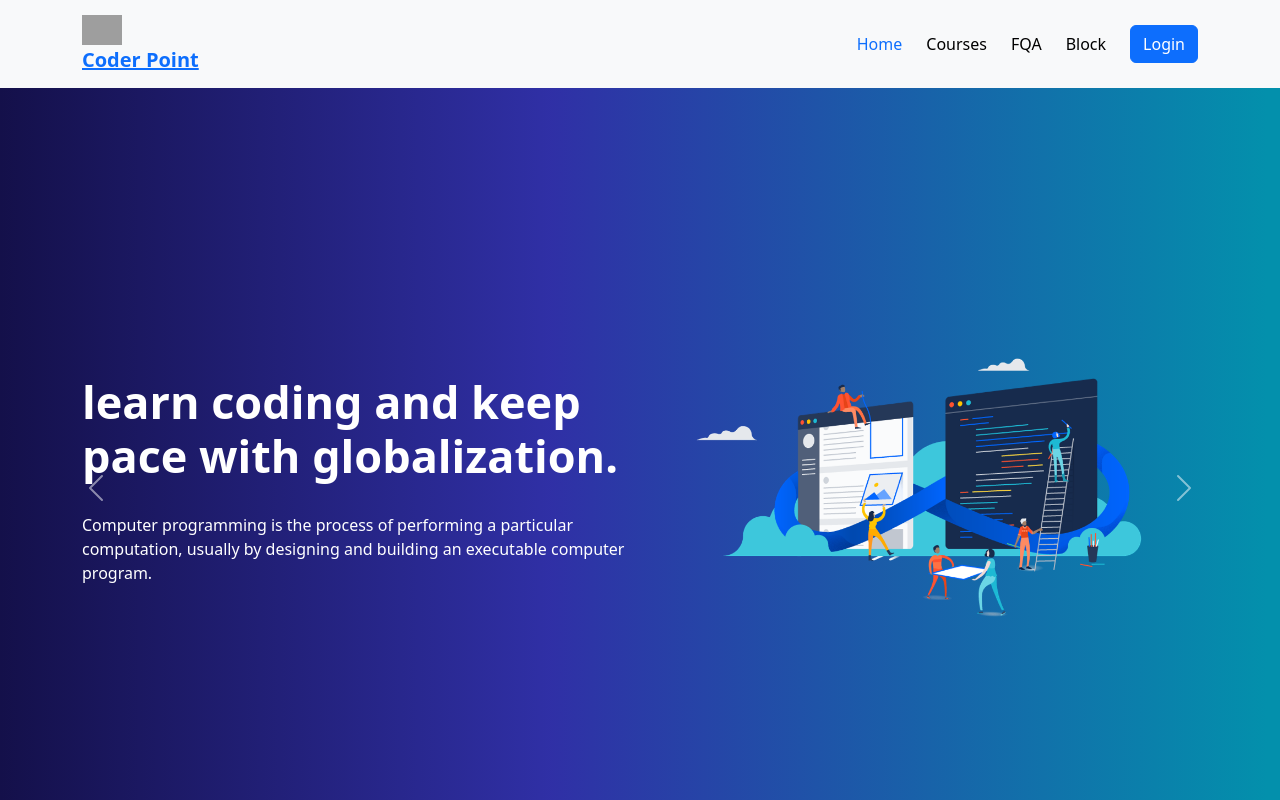
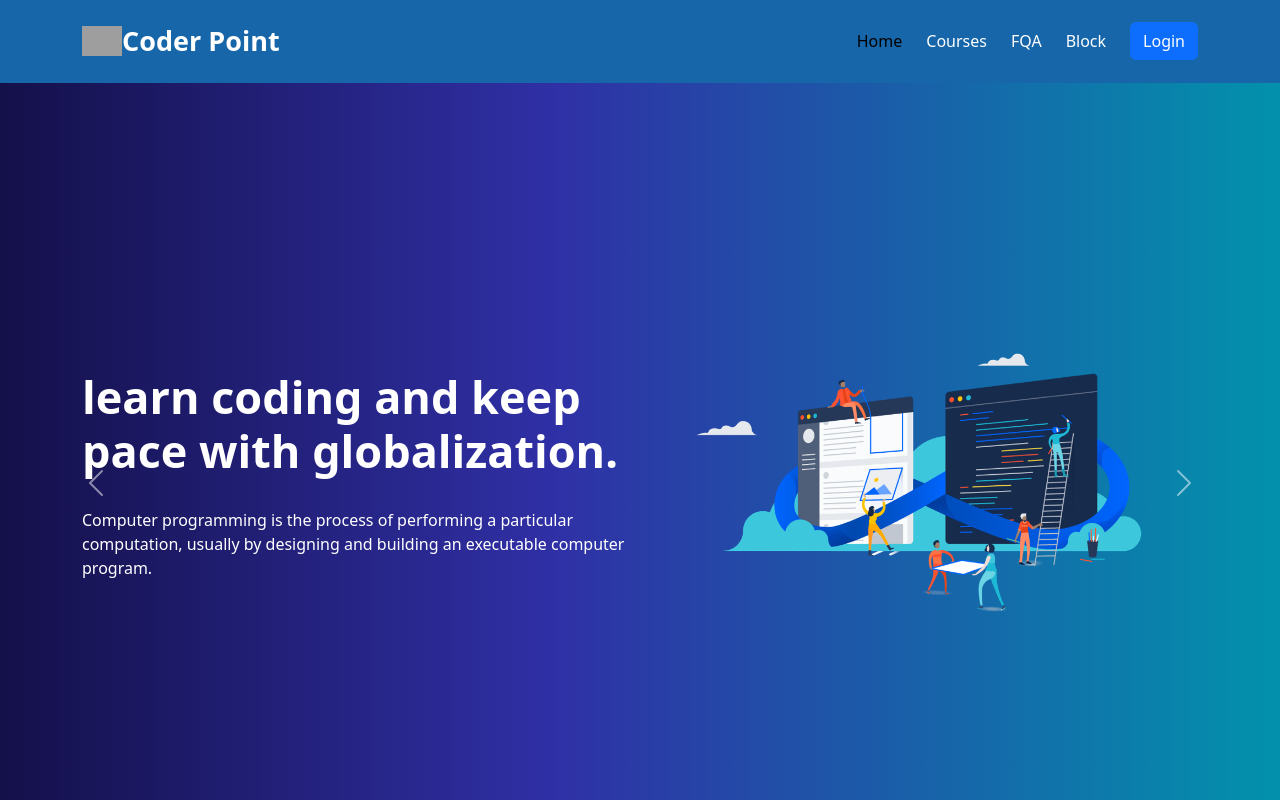
Before and after one commit to sagor-dh/Coder-Point-Client, a React (Create React App) app: page / in a window 1280 px wide. Shown: the top 800 px of the page. Built offline with nearby package versions, Linux system fonts and the light colour scheme; no server answers; grey boxes are pictures that could not be loaded.

Commit message:
show user photo in header and responsive home page

```diff
--- a/src/components/Header/Header.css
+++ b/src/components/Header/Header.css
@@ -1,6 +1,24 @@
+.navbar{
+    background-color: #1666a9;
+}
 .logo{
     width: 40px;
 }
 .logo_text{
     font-weight: bold;
+    color:#fff;
+    font-size: 27px;
 }
+.user_photo{
+    width: 40px;
+    height: 40px;
+    border-radius: 50%;
+}
+.dropdown_info{
+    min-width: 200px;
+    min-height: 80px;
+    background-color: #e6e6e6 ;
+}
+.logout_Btn{
+    cursor: pointer;
+}
--- a/src/components/Header/Header.js
+++ b/src/components/Header/Header.js
@@ -1,44 +1,54 @@
 import React from 'react'
+import { useState } from 'react';
 import { useContext } from 'react';
 import { Button } from 'react-bootstrap';
 import Container from 'react-bootstrap/Container';
 import Nav from 'react-bootstrap/Nav';
 import Navbar from 'react-bootstrap/Navbar';
-import { FaUser } from 'react-icons/fa';
 import { NavLink } from 'react-router-dom';
 import { AuthContext } from '../../context/AuthProvider/AuthProvider';
 import './Header.css'
 
 function Header() {
     const { user, userLogOut } = useContext(AuthContext)
+    const [logoutToggle, setLogoutToggle] = useState(false)
+
+    const handleLogoutToggle = () => {
+        setLogoutToggle((currentValue) => !currentValue)
+    }
     console.log(user)
     return (
         <div>
-            <Navbar bg="light" expand="lg">
+            <Navbar expand="lg" className='navbar py-3'>
                 <Container>
                     <Navbar.Brand>
-                        <NavLink>
+                        <NavLink className='d-flex align-items-center text-decoration-none'>
                             <img className='logo' src="https://cdn2.iconfinder.com/data/icons/font-awesome/1792/code-512.png" alt="logo" />
-                            <br />
+
                             <span className='logo_text'>Coder Point</span>
                         </NavLink>
                     </Navbar.Brand>
                     <Navbar.Toggle aria-controls="basic-navbar-nav" />
                     <Navbar.Collapse id="basic-navbar-nav">
-                        <Nav className="ms-auto d-flex align-items-center">
-                            <NavLink className={({ isActive }) => isActive ? 'text-decoration-none text-primary me-4' : 'text-decoration-none text-black me-4'} to='/'>Home</NavLink>
+                        <Nav className="ms-auto d-flex align-items-center position-relative">
+                            <NavLink className={({ isActive }) => isActive ? 'text-decoration-none text-black me-4' : 'text-decoration-none text-white me-4'} to='/'>Home</NavLink>
 
-                            <NavLink className={({ isActive }) => isActive ? 'text-decoration-none text-primary me-4' : 'text-decoration-none text-black me-4'} to='/courses'>Courses</NavLink>
+                            <NavLink className={({ isActive }) => isActive ? 'text-decoration-none text-black me-4' : 'text-decoration-none text-white me-4'} to='/courses'>Courses</NavLink>
 
-                            <NavLink className={({ isActive }) => isActive ? 'text-decoration-none text-primary me-4' : 'text-decoration-none text-black me-4'} to='/fqa'>FQA</NavLink>
+                            <NavLink className={({ isActive }) => isActive ? 'text-decoration-none text-black me-4' : 'text-decoration-none text-white me-4'} to='/fqa'>FQA</NavLink>
 
-                            <NavLink className={({ isActive }) => isActive ? 'text-decoration-none text-primary me-4' : 'text-decoration-none text-black me-4'} to='/block'>Block</NavLink>
+                            <NavLink className={({ isActive }) => isActive ? 'text-decoration-none text-black me-4' : 'text-decoration-none text-white me-4'} to='/block'>Block</NavLink>
                             {
                                 user && user?.uid ? <>
-                                    <FaUser title={user.displayName}/>
-                                    <Button onClick={()=> userLogOut()}>Log Out</Button>
+                                    <img onClick={handleLogoutToggle} title={user.displayName} src={user.photoURL ? user.photoURL : `https://www.kindpng.com/picc/m/146-1468390_transparent-shadow-person-png-missing-profile-picture-icon.png`} alt={user.displayName} className="user_photo" />
 
-                                </> : <Button> <NavLink className='text-white text-decoration-none' to='/login'>Login</NavLink></Button>
+                                    <div className={`position-absolute end-0 top-100 p-2 dropdown_info ${logoutToggle ? 'd-block' : 'd-none'}`}>
+                                        <h5>Setting</h5>
+                                        <hr />
+                                        <h5 onClick={() => userLogOut()} className='logout_Btn'>Log Out</h5>
+                                    </div>
+
+                                </> : <Button> <NavLink className='text-white  text-decoration-none' to='/login'>Login</NavLink></Button>
 
                             }
                         </Nav>
--- a/src/components/Home/Home.js
+++ b/src/components/Home/Home.js
@@ -10,13 +10,13 @@ const Home = () => {
         <div className='banner'>
             <Carousel>
                 <Carousel.Item >
-                    <div className='container banner_bg d-md-flex justify-content-between align-items-center'>
-                        <div className='w-50 text-white '>
+                    <div className='container d-block d-md-flex justify-content-md-between align-items-md-center '>
+                        <div className='w-100 w-md-50 text-white '>
                             <h3>learn coding and keep pace with globalization.</h3>
                             <p>Computer programming is the process of performing a particular computation, usually by designing and building an executable computer program.</p>
                         </div>
 
-                        <div className='w-50 min-vh-100 h-100  d-flex justify-content-center align-items-center'>
+                        <div className='w-100 w-md-50 min-vh-100 h-100  d-flex justify-content-center align-items-center'>
                             <img
                                 className="banner_img"
                                 src={img1}
@@ -26,13 +26,13 @@ const Home = () => {
                     </div>
                 </Carousel.Item>
                 <Carousel.Item >
-                    <div className='container banner_bg d-md-flex justify-content-between align-items-center'>
-                        <div className='w-50 text-white '>
+                    <div className='container d-block d-md-flex justify-content-md-between align-items-md-center '>
+                        <div className='w-100 w-md-50 text-white '>
                             <h3>learn coding and keep pace with globalization.</h3>
                             <p>Computer programming is the process of performing a particular computation, usually by designing and building an executable computer program.</p>
                         </div>
 
-                        <div className='w-50 min-vh-100 h-100  d-flex justify-content-center align-items-center'>
+                        <div className='w-100 w-md-50 min-vh-100 h-100  d-flex justify-content-center align-items-center'>
                             <img
                                 className="banner_img"
                                 src={img2}
@@ -42,13 +42,13 @@ const Home = () => {
                     </div>
                 </Carousel.Item>
                 <Carousel.Item >
-                    <div className='container banner_bg d-md-flex justify-content-between align-items-center'>
-                        <div className='w-50 text-white '>
+                    <div className='container d-block d-md-flex justify-content-md-between align-items-md-center '>
+                        <div className='w-100 w-md-50 text-white '>
                             <h3>learn coding and keep pace with globalization.</h3>
                             <p>Computer programming is the process of performing a particular computation, usually by designing and building an executable computer program.</p>
                         </div>
 
-                        <div className='w-50 min-vh-100 h-100  d-flex justify-content-center align-items-center'>
+                        <div className='w-100 w-md-50 min-vh-100 h-100  d-flex justify-content-center align-items-center'>
                             <img
                                 className="banner_img"
                                 src={img3}
```
